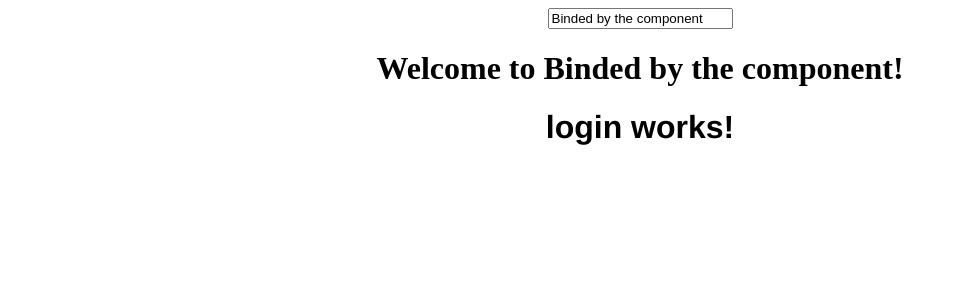
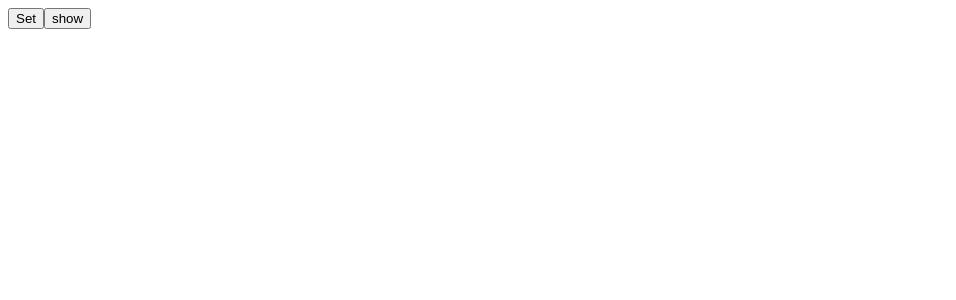
Before and after one commit to harleyjane/sapiencia-angular-5, an Angular app: page / in a window 1280 px wide. Shown: the top 300 px of the page, without its empty margins (0-956 px from the left). Built offline with nearby package versions, Linux system fonts and the light colour scheme.

Commit message:
Setting and showing token from service

```diff
--- a/src/app/app.component.html
+++ b/src/app/app.component.html
@@ -1,10 +1,3 @@
-<!--The content below is only a placeholder and can be replaced.-->
-<div style="text-align:center">
-  <input type="text" [(ngModel)]='title'>
-  <h1 class="loginHeader">
 
-    Welcome to {{ title }}!
-
-    <h2 [hidden]="title !== 'senior'"> Im a senior ING</h2>
-  </h1>
   <app-login></app-login>
+  <app-display></app-display>
--- /dev/null
+++ b/src/app/auth-service.service.ts
@@ -0,0 +1,19 @@
+import { Injectable } from '@angular/core';
+
+@Injectable()
+export class AuthServiceService {
+  token:string;
+  constructor() { }
+
+  setToken(token) {
+    this.token = token;
+  }
+
+  getToken() {
+    return this.token;
+  }
+
+  deteToken() {
+    //TO DO
+  }
+}
--- /dev/null
+++ b/src/app/display/display.component.html
@@ -0,0 +1 @@
+<button (click)="show()">show</button>
--- /dev/null
+++ b/src/app/display/display.component.ts
@@ -0,0 +1,21 @@
+import { Component, OnInit } from '@angular/core';
+import { AuthServiceService} from '../auth-service.service'
+
+
+@Component({
+  selector: 'app-display',
+  templateUrl: './display.component.html',
+  styleUrls: ['./display.component.css']
+})
+export class DisplayComponent implements OnInit {
+
+  constructor(private authServiceService:AuthServiceService) { }
+
+  ngOnInit() {
+  }
+  show(){
+   var myToken= this.authServiceService.getToken();
+   alert(myToken);
+  }
+
+}
--- a/src/app/login/login.component.html
+++ b/src/app/login/login.component.html
@@ -1,3 +1 @@
-<h1 class="loginHeader">
-  login works!
-</h1>
+<button (click)="setToken()">Set</button>
--- a/src/app/login/login.component.ts
+++ b/src/app/login/login.component.ts
@@ -1,15 +1,19 @@
 import { Component, OnInit } from '@angular/core';
-
+import { AuthServiceService} from '../auth-service.service'
 @Component({
   selector: 'app-login',
   templateUrl: './login.component.html',
   styleUrls: ['./login.component.css']
 })
 export class LoginComponent implements OnInit {
-
-  constructor() { }
+  name:string;
+  constructor(private authServiceService:AuthServiceService) { }
 
   ngOnInit() {
   }
 
+  setToken() {
+    this.authServiceService.setToken('TKN^&sdfg@#$%^');
+    alert('Token setted')
+  }
 }
```
Also changed, not shown: src/app/app.module.ts (+8 -3 lines), src/app/display/display.component.css (added).
